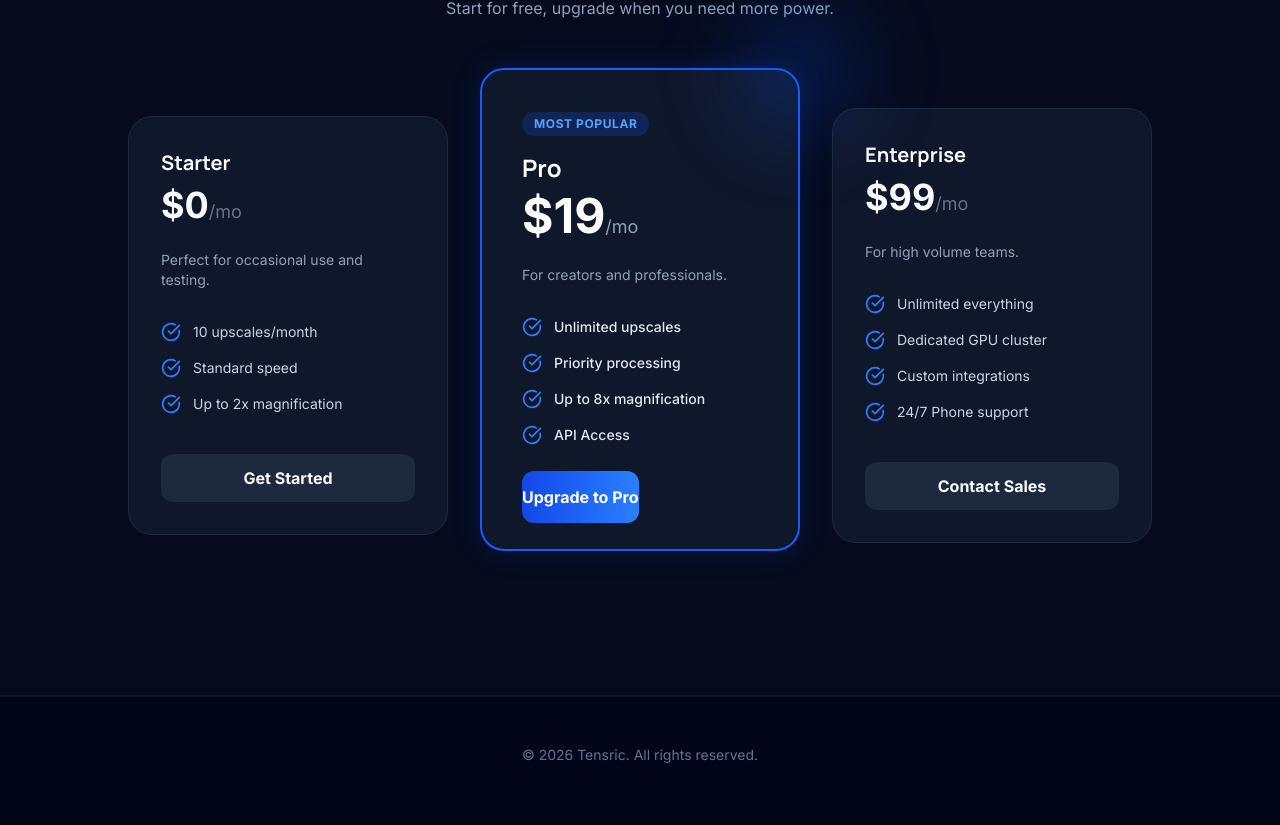
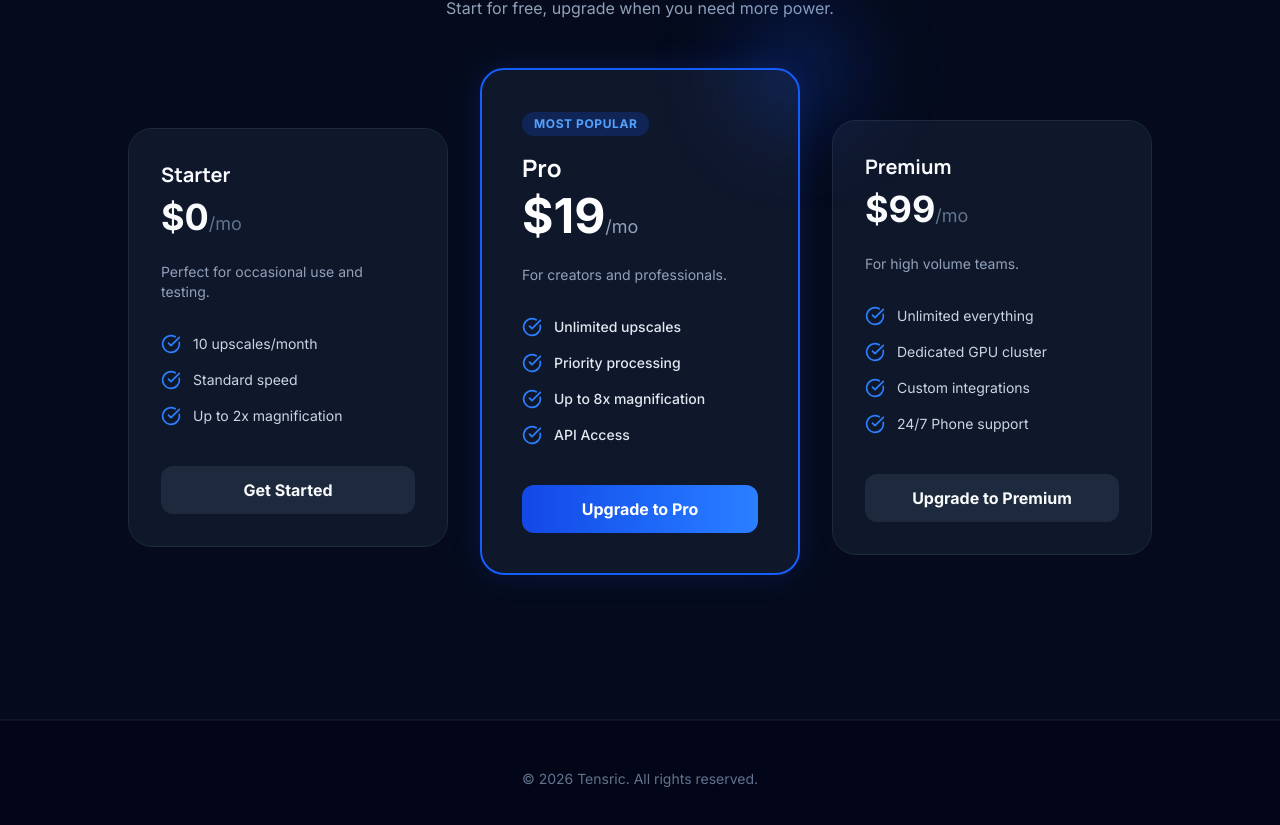
Before and after one commit to aliii12tegh/tensric1, a Next.js app: page / in a window 1280 px wide. Shown: the part 3138-3963 px from the top of the page. Built offline with nearby package versions, Linux system fonts and the light colour scheme.

Commit message:
Update pricing section UI

```diff
--- a/app/page.tsx
+++ b/app/page.tsx
@@ -329,7 +329,7 @@ export default function LandingPage() {
                     </li>
                   ))}
                 </ul>
-                <Link href="/login" className="w-full py-3 rounded-xl font-bold bg-slate-800 text-center hover:bg-slate-700 transition-colors">
+                <Link href="/login" className="block w-full py-3 px-6 rounded-xl font-bold bg-slate-800 text-center hover:bg-slate-700 transition-colors">
                   Get Started
                 </Link>
               </motion.div>
@@ -356,13 +356,13 @@ export default function LandingPage() {
                       </li>
                     ))}
                   </ul>
-                  <Link href="/login" className="w-full py-4 rounded-xl font-bold bg-gradient-to-r from-blue-700 to-blue-500 text-white text-center hover:shadow-[0_0_15px_rgba(29,78,216,0.5)] transition-all">
+                  <Link href="/login" className="block w-full py-3 px-6 rounded-xl font-bold bg-gradient-to-r from-blue-700 to-blue-500 text-white text-center hover:shadow-[0_0_15px_rgba(29,78,216,0.5)] transition-all">
                     Upgrade to Pro
                   </Link>
                 </div>
               </motion.div>
 
-              {/* Enterprise Plan */}
+              {/* Premium Plan */}
               <motion.div
                 initial={{ opacity: 0, y: 20 }}
                 whileInView={{ opacity: 1, y: 0 }}
@@ -370,7 +370,7 @@ export default function LandingPage() {
                 transition={{ delay: 0.2 }}
                 className="p-8 rounded-3xl bg-slate-900 border border-slate-800 flex flex-col"
               >
-                <h3 className="font-display text-xl font-bold mb-2">Enterprise</h3>
+                <h3 className="font-display text-xl font-bold mb-2">Premium</h3>
                 <div className="text-4xl font-bold mb-6">$99<span className="text-lg text-slate-500 font-normal">/mo</span></div>
                 <p className="text-slate-400 mb-8 text-sm">For high volume teams.</p>
                 <ul className="space-y-4 mb-10 flex-1">
@@ -381,8 +381,8 @@ export default function LandingPage() {
                     </li>
                   ))}
                 </ul>
-                <Link href="/login" className="w-full py-3 rounded-xl font-bold bg-slate-800 text-center hover:bg-slate-700 transition-colors">
-                  Contact Sales
+                <Link href="/login" className="block w-full py-3 px-6 rounded-xl font-bold bg-slate-800 text-center hover:bg-slate-700 transition-colors">
+                  Upgrade to Premium
                 </Link>
               </motion.div>
             </div>
```
